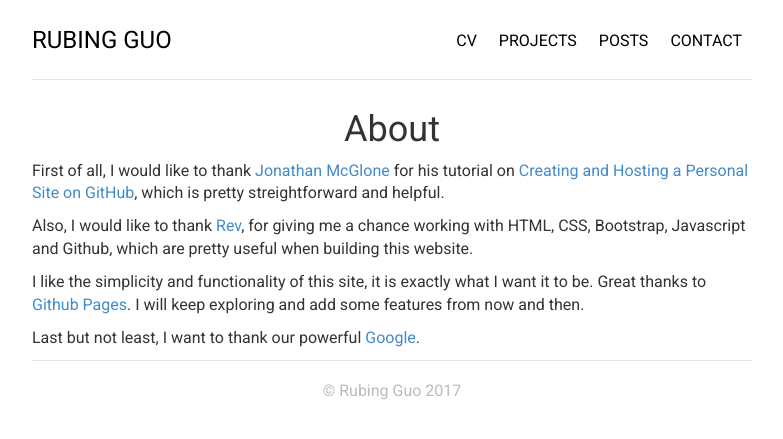
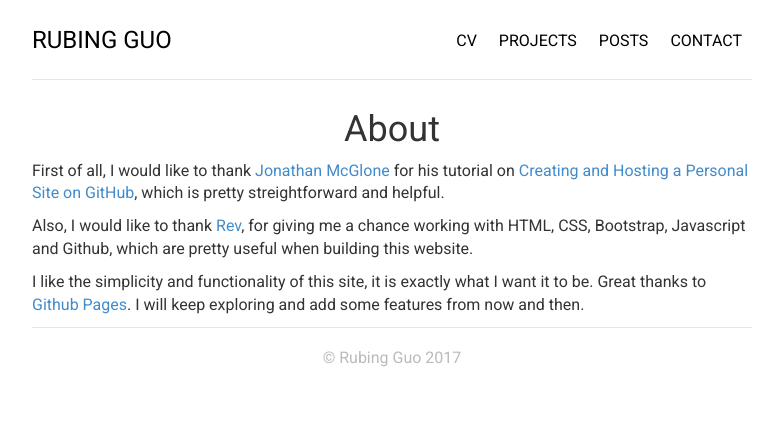
Before and after one commit to flower-joke/peanutshells.github.io, a Jekyll site: the page built from about/index.html, in a window 1280 px wide. Shown: the top 439 px of the page, without its empty margins (248-1031 px from the left). Built offline with Jekyll 4.4.1, drawn with Linux system fonts in a browser that asks for light colours; nearby versions of some CDN libraries.

Commit message:
Update index.html

```diff
--- a/about/index.html
+++ b/about/index.html
@@ -13,7 +13,3 @@ about: active
 <p>
   I like the simplicity and functionality of this site, it is exactly what I want it to be. Great thanks to <a href = "https://pages.github.com/">Github Pages</a>. I will keep exploring and add some features from now and then.
 </p>
-
-<p>
-  Last but not least, I want to thank our powerful <a href = "http://google.com">Google</a>.
-</p>
```
